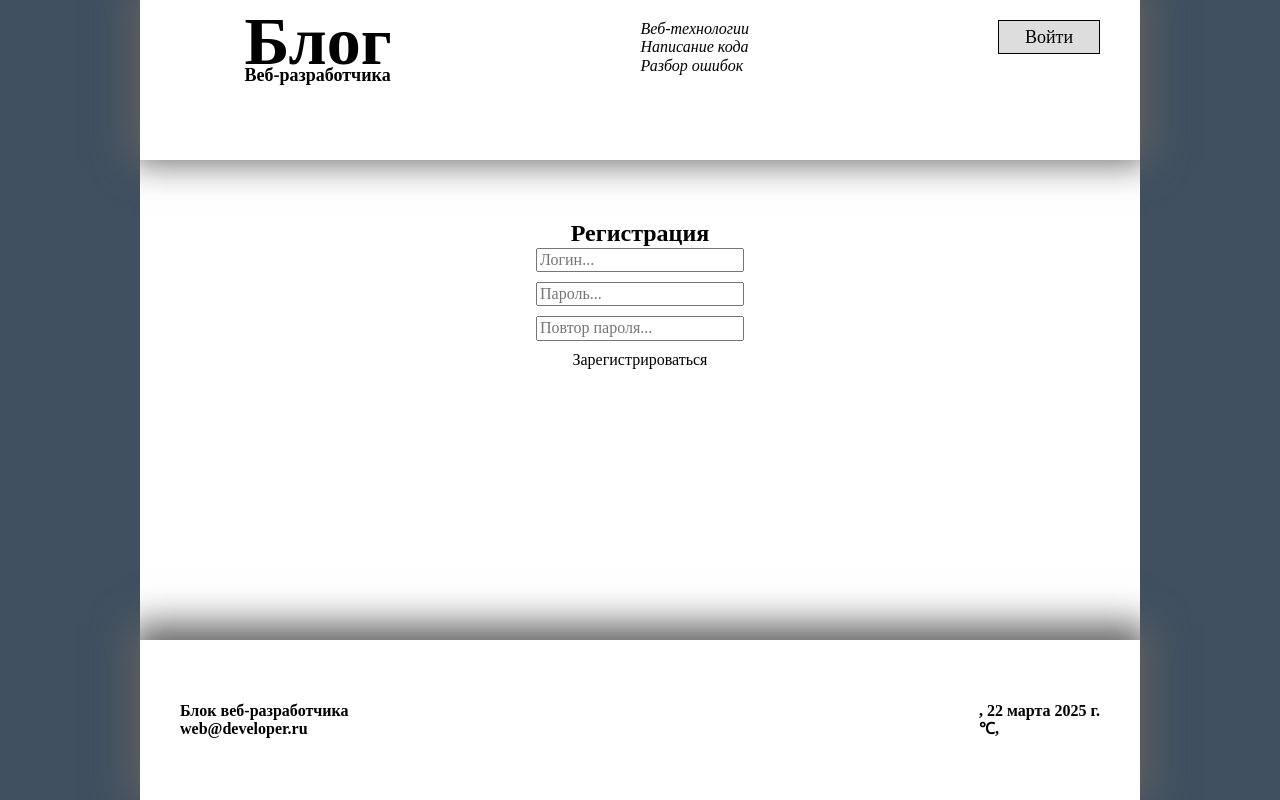
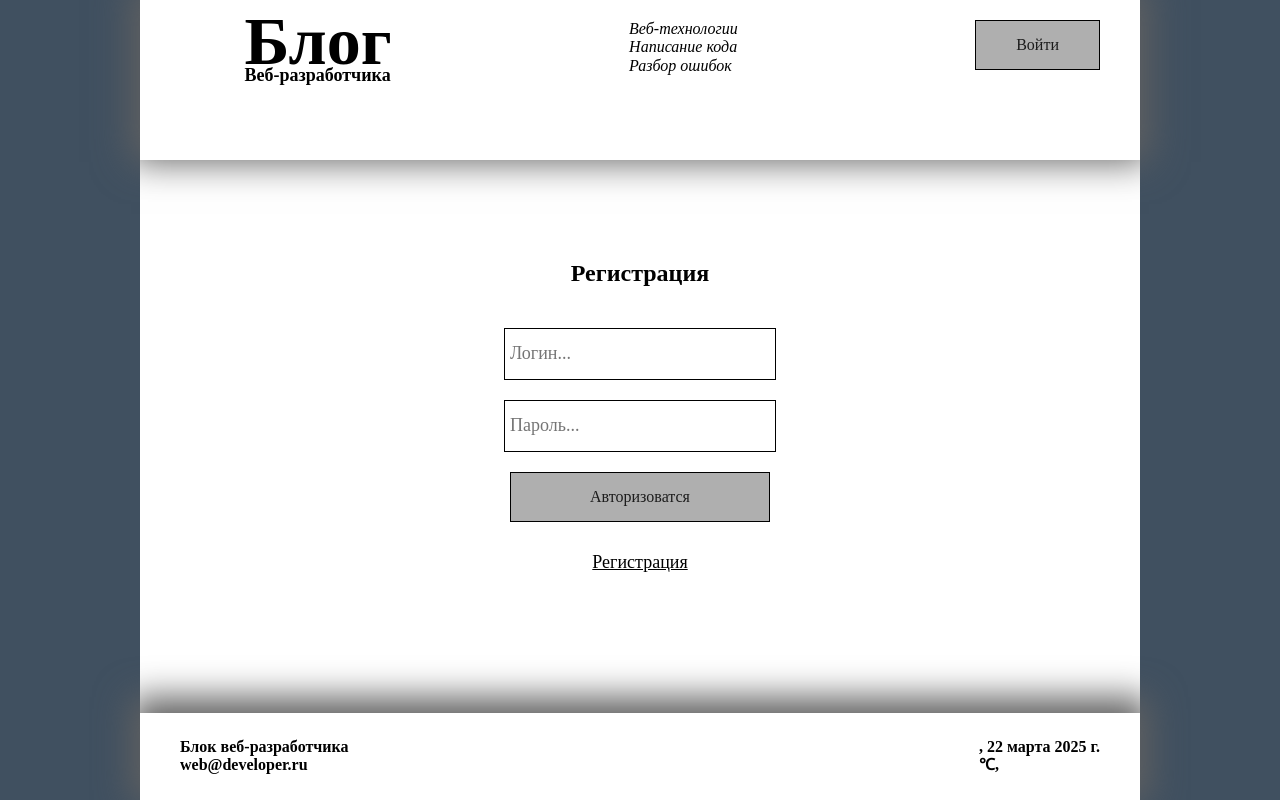
Before and after one commit to KuzAnton8335/blog-react, a React (Vite) app: page /login in a window 1280 px wide. Built offline with nearby package versions, Linux system fonts and the light colour scheme; no server answers; a web font is replaced by a local one.

Commit message:
продолжение работы с формой авторизации

```diff
--- /dev/null
+++ b/src/components/Button/Button.jsx
@@ -0,0 +1,23 @@
+import styled from 'styled-components';
+
+export const ButtonContainer = ({ children, className, width, ...props }) => {
+	return (
+		<button type="submit" className={className} {...props}>
+			{children}
+		</button>
+	);
+};
+
+export const Button = styled(ButtonContainer)`
+	width: ${({ width = '100%' }) => width};
+	display: flex;
+	justify-content: center;
+	padding: 15px 40px;
+	background-color: #afafaf;
+	color: #1c1c1c;
+	border: 1px solid #000;
+
+	&:hover {
+		cursor: pointer;
+	}
+`;
--- a/src/components/Header/components/control-panel/controlPanel.jsx
+++ b/src/components/Header/components/control-panel/controlPanel.jsx
@@ -1,5 +1,6 @@
 import { Link, useNavigate } from 'react-router-dom';
 import styled from 'styled-components';
+import { Button } from '../../../Button/Button';
 import { Icon } from '../icon/Icon';
 
 const RightAlign = styled.div`
@@ -7,18 +8,7 @@
 	justify-content: flex-end;
 `;
 
-const StyledLink = styled(Link)`
-	display: flex;
-	align-items: center;
-	justify-content: center;
-	font-size: 18px;
-	width: 100px;
-	height: 32px;
-	border: 1px solid #000;
-	background-color: #ddd;
-`;
-
-const StyledButton = styled.div`
+const StyledIcon = styled.div`
 	cursor: pointer;
 `;
 
@@ -27,12 +17,14 @@
 	return (
 		<div className={className}>
 			<RightAlign>
-				<StyledLink to="/login">Войти</StyledLink>
+				<Button>
+					<Link to="/login">Войти</Link>
+				</Button>
 			</RightAlign>
 			<RightAlign>
-				<StyledButton onClick={() => navigate(-1)}>
+				<StyledIcon onClick={() => navigate(-1)}>
 					<Icon id="fa-backward" margin="10px 0 0 0" />
-				</StyledButton>
+				</StyledIcon>
 				<Link to="/post">
 					<Icon id="fa-file-text-o" margin="10px 0 0 17px" />
 				</Link>
--- /dev/null
+++ b/src/components/Input/Input.jsx
@@ -0,0 +1,23 @@
+import { forwardRef } from 'react';
+import styled from 'styled-components';
+
+export const InputContainer = forwardRef(({ className, ...props }, ref) => {
+	return (
+		<input
+			type="text"
+			placeholder="Логин..."
+			className={className}
+			{...props}
+			ref={ref}
+		/>
+	);
+});
+
+export const Input = styled(InputContainer)`
+	width: ${({ width = '100%' }) => width};
+	height: 40px;
+	margin: 0 0 10px;
+	padding: 5px;
+	font-size: 18px;
+	border: 1px solid #000;
+`;
--- /dev/null
+++ b/src/components/h2/H2.jsx
@@ -0,0 +1,10 @@
+import styled from 'styled-components';
+const H2Container = ({ children, className }) => {
+	return <h2 className={className}>{children}</h2>;
+};
+
+const H2 = styled(H2Container)`
+	margin: 40px 0;
+`;
+
+export default H2;
--- a/src/pages/authorization/Authorization.jsx
+++ b/src/pages/authorization/Authorization.jsx
@@ -1,16 +1,20 @@
 import { yupResolver } from '@hookform/resolvers/yup';
 import { useState } from 'react';
 import { useForm } from 'react-hook-form';
+import { Link } from 'react-router-dom';
 import styled from 'styled-components';
 import * as yup from 'yup';
 import { server } from '../../bff';
+import { Button } from '../../components/Button/Button';
+import { Input } from '../../components/Input/Input';
+import H2 from '../../components/h2/H2';
 
 //схема авторизации при помощи yup
 const authFormSchema = yup.object().shape({
 	login: yup
 		.string()
 		.required('Заполните поле логина')
-		.matches(/^w+$/, 'Неверный логин. Допускаются только буквы и цифры')
+		.matches(/^\w+$/, 'Неверный логин. Допускаются только буквы и цифры')
 		.min(3, 'Неверный логин. Минимум 3 символа')
 		.max(15, 'Неверный логин. Максимум 15 символов'),
 
@@ -18,29 +22,42 @@
 		.string()
 		.required('Заполните поле пароля')
 		.matches(
-			/[\^w#%]+$/,
+			/^[\w#%]+$/,
 			'Неверный пароль. Допускаются только буквы, цифры, и знаки # %',
 		)
 		.min(6, 'Неверно заполнено  поля пароля, пароль должен быть не менее 6 символов')
 		.max(30, 'Неверно заполнено  поля пароля,  Максимум 30 символов'),
 });
 
+const StyledLink = styled(Link)`
+	font-size: 18px;
+	text-aligen: center;
+	text-decoration: underline;
+	margin: 20px 0;
+`;
+
+const ErrorMessage = styled.div`
+	margin: 10px 0 0;
+	padding: 10px;
+	font-size: 18px;
+	background-color: #f88a89;
+`;
+
 // условия авторизации при помощи useForm и yupResolver
 const AuthorizationContainer = ({ className }) => {
 	const {
 		register,
 		handleSubmit,
-		formState: { error },
+		formState: { errors }, // Исправлено
 	} = useForm({
 		defaultValues: {
 			login: '',
 			password: '',
 		},
-
 		resolver: yupResolver(authFormSchema),
 	});
 	//  переменная для вывода ошибок сервера
-	const [serverError, setServerError] = useState();
+	const [serverError, setServerError] = useState(null);
 	// обработка ошибки сервера на форме авторизации
 	const onSubmit = ({ login, password }) => {
 		server.authorize(login, password).then(({ error, res }) => {
@@ -52,27 +69,31 @@
 		});
 	};
 	// ошибки формы авторизации
-	const formError = error?.login?.message || error?.password?.message;
+	const formError = errors?.login?.message || errors?.password?.message; // Исправлено
 	// ошибки сервера при авторизации
 	const errorMessage = formError || serverError;
 
 	return (
 		<div className={className}>
-			<h2>Регистрация</h2>
+			<H2>Регистрация</H2>
 			<form onSubmit={handleSubmit(onSubmit)}>
-				<input type="text" placeholder="Логин..." {...register('login')} />
-				<input
+				<Input
+					type="text"
+					placeholder="Логин..."
+					{...register('login', {
+						onChange: () => setServerError(null),
+					})}
+				/>
+				<Input
 					type="password"
 					placeholder="Пароль..."
-					{...register('password')}
+					{...register('password', {
+						onChange: () => setServerError(null),
+					})}
 				/>
-				<input
-					type="password"
-					placeholder="Повтор пароля..."
-					{...register('password')}
-				/>
-				<button type="submit">Зарегистрироваться</button>
-				{errorMessage && <div>{errorMessage}</div>}
+				<Button type="submit">Авторизоватся</Button>
+				{errorMessage && <ErrorMessage>{errorMessage}</ErrorMessage>}
+				<StyledLink to="/register">Регистрация</StyledLink>
 			</form>
 		</div>
 	);
@@ -89,6 +110,7 @@
 		flex-direction: column;
 		align-items: center;
 		gap: 10px;
+		width: 260px;
 	}
 `;
 
```
